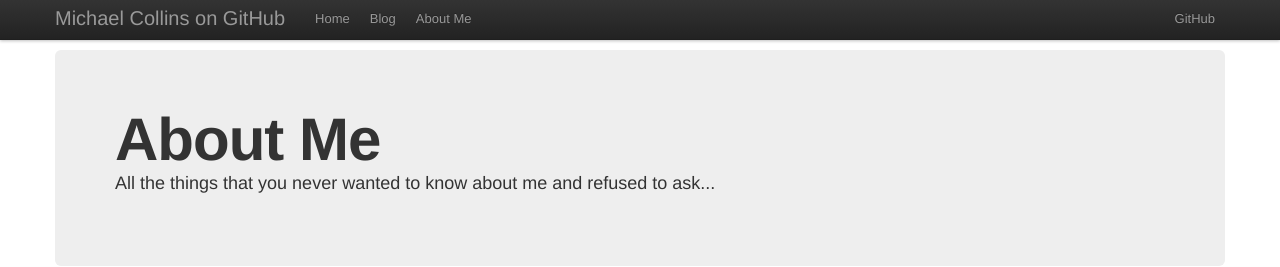
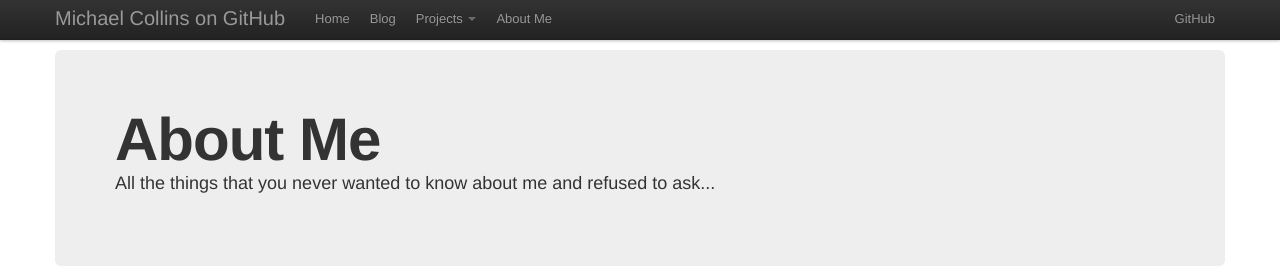
Before and after one commit to mfcollins3/mfcollins3.github.com, a Jekyll site: the page built from about-me.html, in a window 1280 px wide. Shown: the top 267 px of the page. Built offline with Jekyll 4.4.1, drawn with Linux system fonts in a browser that asks for light colours; comment, search, counter and statistics services are not loaded.

Commit message:
I added the Projects dropdown menu to the navigation bar and added a link to the navigation bar.

```diff
--- a/_includes/navigation_bar.html
+++ b/_includes/navigation_bar.html
@@ -2,6 +2,8 @@
 {% assign homeClass = 'active' %}
 {% elsif page.url contains '/blog/' %}
 {% assign blogClass = 'active' %}
+{% elsif page.url == '/projects.html' %}
+{% assign projectsClass = 'active' %}
 {% elsif page.url == '/about-me.html' %}
 {% assign aboutMeClass = 'active' %}
 {% endif %}
@@ -19,6 +21,17 @@
                 <ul class="nav">
                     <li class="{{homeClass}}"><a href="/">Home</a></li>
                     <li class="{{blogClass}}"><a href="/blog">Blog</a></li>
+                    <li class="dropdown {{projectsClass}}">
+                        <a href="#" class="dropdown-toggle" data-toggle="dropdown">
+                            Projects
+                            <b class="caret"></b>
+                        </a>
+                        <ul class="dropdown-menu">
+                            <ul>
+                                <li><a href="http://mfcollins3.github.com/ios-forms">iOS Forms</a></li>
+                            </ul>
+                        </ul>
+                    </li>
                     <li class="{{aboutMeClass}}"><a href="/about-me.html">About Me</a></li>
                 </ul>
                 <ul class="nav pull-right">
```
